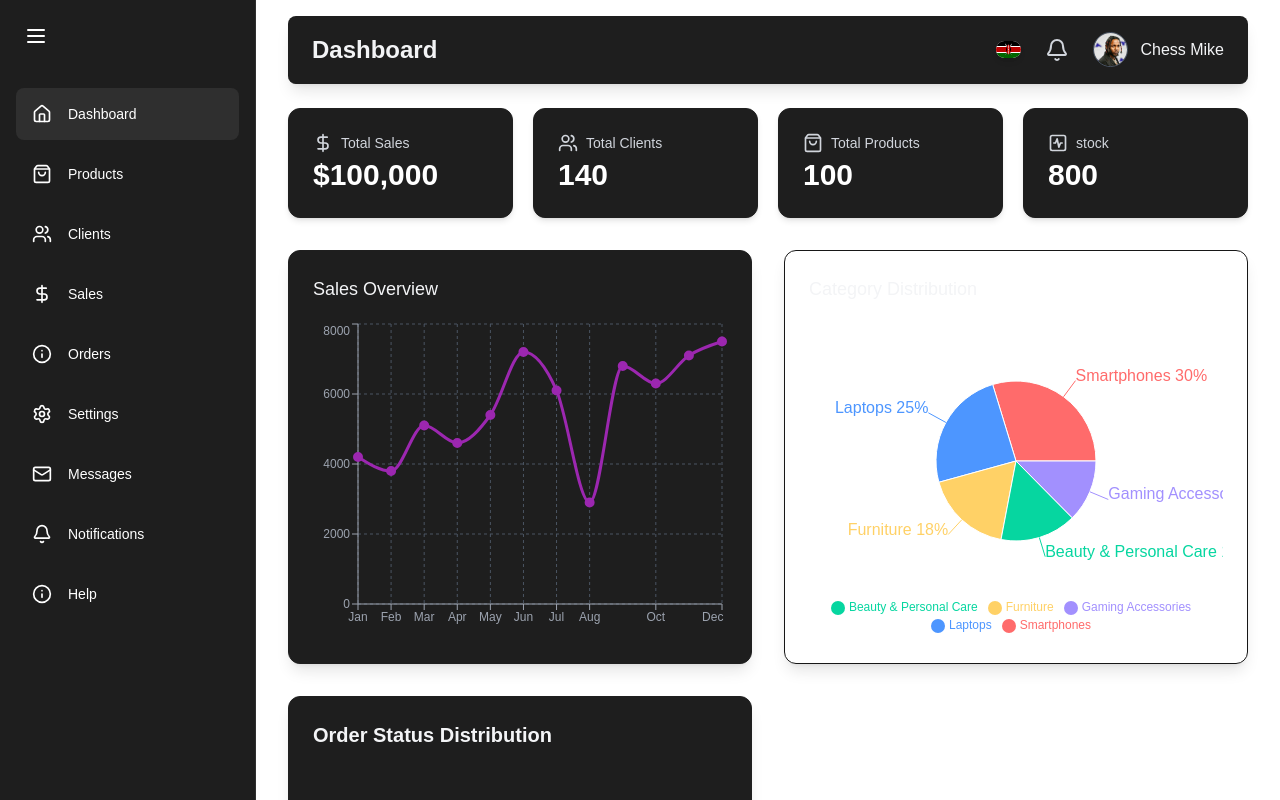
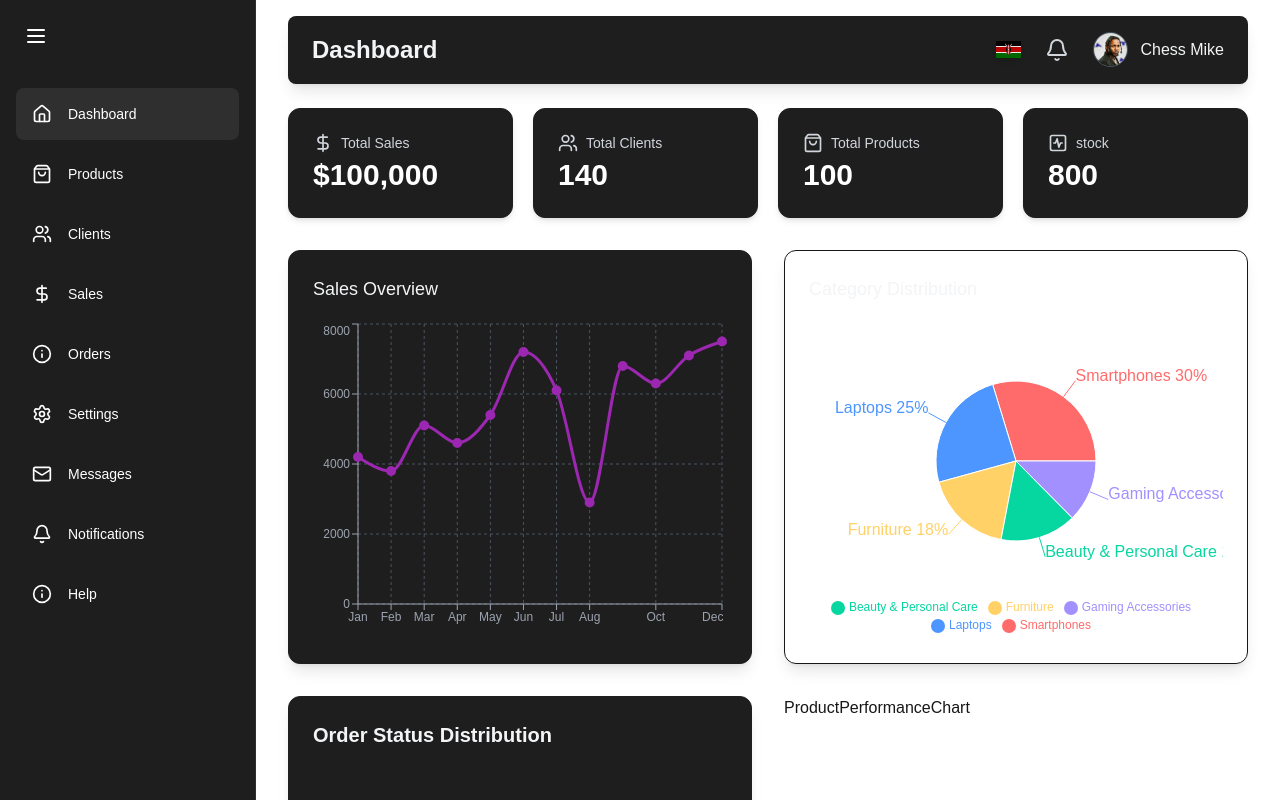
Before and after one commit to chesere/admin-dashboard, a Next.js app: page / in a window 1280 px wide. Built offline with nearby package versions, Linux system fonts and the light colour scheme.

Commit message:
Updating the style on the flag, adding the product performance component and adding it to the page

```diff
--- a/app/layout.js
+++ b/app/layout.js
@@ -14,7 +14,7 @@ const geistMono = Geist_Mono({
 });
 
 export const metadata = {
-  title: "Create Next App",
+  title: "Dashboard",
   description: "Generated by create next app",
 };
 
--- a/app/overview/page.jsx
+++ b/app/overview/page.jsx
@@ -6,6 +6,7 @@ import { motion } from "framer-motion";
 import SalesOverviewChart from "@/components/SalesOverviewChart";
 import CategoryDistributionChart from "@/components/CategoryDistributionChart";
 import OrderDistributionChart from "@/components/OrderDistributionChart";
+import ProductPerformanceChart from "@/components/ProductPerformanceChart";
 
 const OverviewPage = () => {
   return (
@@ -26,6 +27,7 @@ const OverviewPage = () => {
           <SalesOverviewChart />
           <CategoryDistributionChart />
           <OrderDistributionChart />
+          <ProductPerformanceChart />
         </div>
       </main>
     </div>
--- a/components/Header.jsx
+++ b/components/Header.jsx
@@ -15,7 +15,7 @@ const Header = () => {
             alt="Country flag"
             width={25}
             height={18}
-            className="rounded-full shadow-md cursor-pointer"
+            className="shadow-md cursor-pointer"
           />
           <div className="relative">
             <Bell className="w-5 sm:w-6 h-5 sm:h-6 text-gray-300 cursor-pointer hover:text-white" />
--- /dev/null
+++ b/components/ProductPerformanceChart.jsx
@@ -0,0 +1,7 @@
+import React from "react";
+
+const ProductPerformanceChart = () => {
+  return <div>ProductPerformanceChart</div>;
+};
+
+export default ProductPerformanceChart;
```
